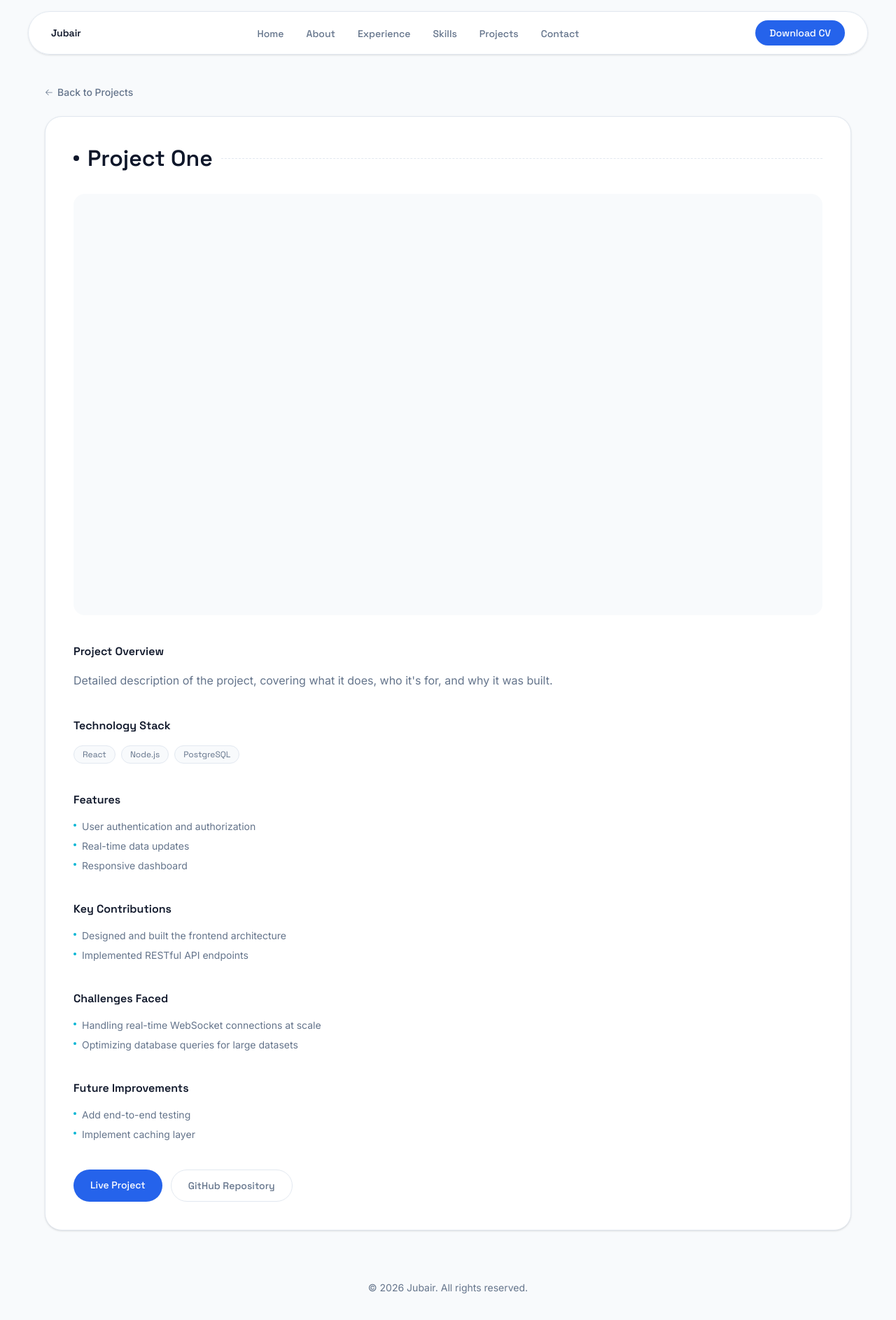
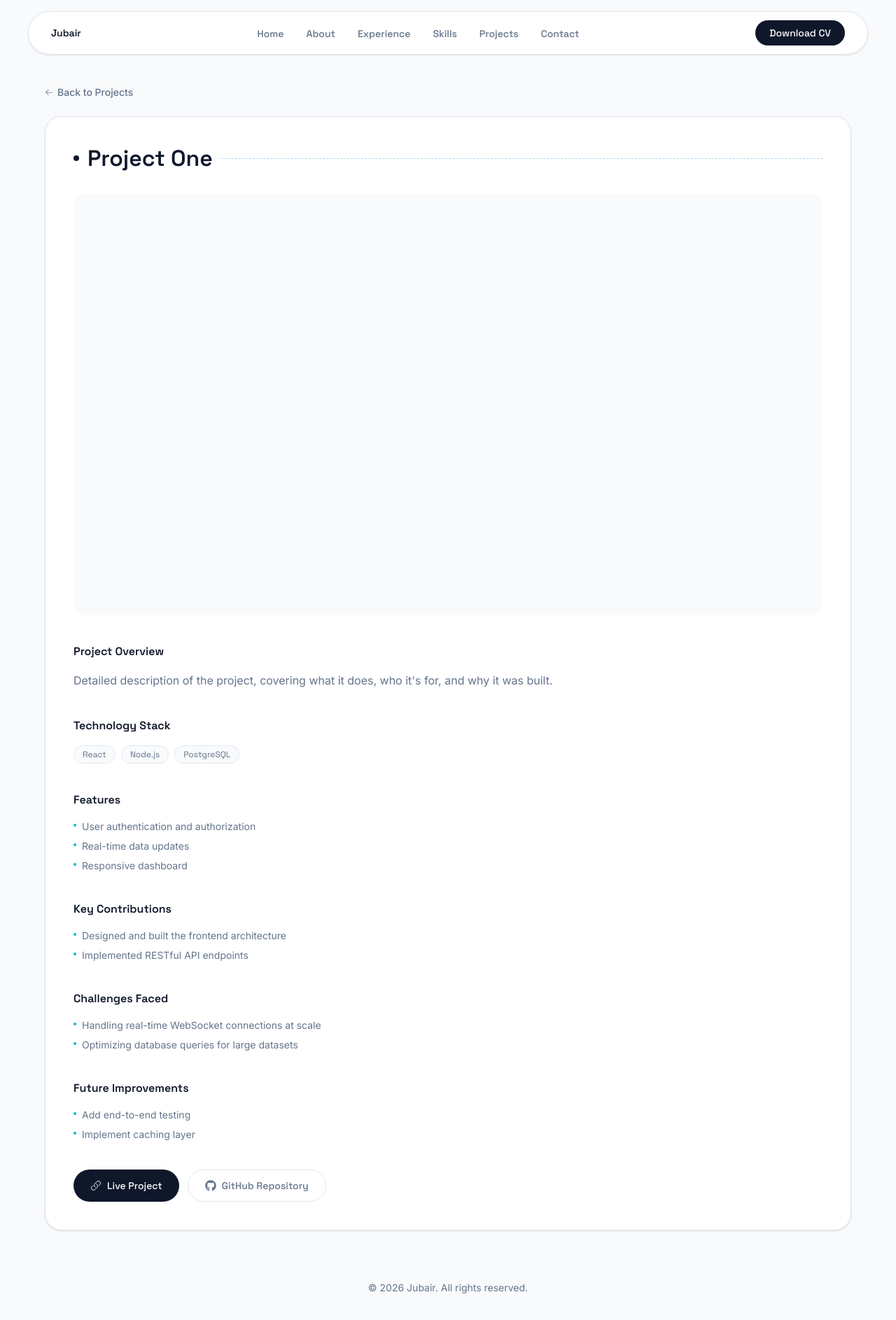
Before and after one commit to jubairalamdev/jubair-codes, a Next.js app: page /projects/project-1 in a window 1280 px wide. Shown: the top 1886 px of the page at 70% size. Built offline with nearby package versions, Linux system fonts and the light colour scheme.

Commit message:
fix: correct icon name for Live Project button

```diff
--- a/src/app/globals.css
+++ b/src/app/globals.css
@@ -1,8 +1,8 @@
 @import "tailwindcss";
 
 @theme {
-  --color-primary: #2563eb;
-  --color-primary-hover: #1d4ed8;
+  --color-primary: #0f172a;
+  --color-primary-hover: #1e293b;
   --color-secondary: #64748b;
   --color-accent: #06b6d4;
   --color-accent-hover: #0891b2;
--- a/src/app/projects/[id]/page.js
+++ b/src/app/projects/[id]/page.js
@@ -1,5 +1,6 @@
 import Link from "next/link";
-import { HiArrowLeft } from "react-icons/hi2";
+import { HiArrowLeft, HiOutlineLink } from "react-icons/hi2";
+import { FaGithub } from "react-icons/fa";
 import Container from "@/components/shared/Container";
 import Badge from "@/components/shared/Badge";
 import { getProjects, getProjectById } from "@/services/projects";
@@ -29,7 +30,7 @@ export default async function ProjectDetails({ params }) {
           <h1 className="text-section font-semibold text-black font-heading">
             {project.title}
           </h1>
-          <div className="flex-1 border-t border-dashed border-border" />
+          <div className="flex-1 border-t border-dashed border-accent/40" />
         </div>
 
         <div className="mt-8 aspect-video w-full rounded-2xl bg-bg-subtle" />
@@ -136,8 +137,9 @@ export default async function ProjectDetails({ params }) {
               href={project.liveUrl}
               target="_blank"
               rel="noopener noreferrer"
-              className="rounded-full bg-primary px-6 py-3 text-sm font-medium text-white transition-colors hover:bg-primary-hover font-heading"
+              className="inline-flex items-center gap-2 rounded-full bg-primary px-6 py-3 text-sm font-medium text-white transition-colors hover:bg-primary-hover font-heading"
             >
+              <HiOutlineLink className="text-base" />
               Live Project
             </a>
           )}
@@ -146,8 +148,9 @@ export default async function ProjectDetails({ params }) {
               href={project.githubUrl}
               target="_blank"
               rel="noopener noreferrer"
-              className="rounded-full border border-border px-6 py-3 text-sm font-medium text-secondary transition-colors hover:border-secondary hover:text-black font-heading"
+              className="inline-flex items-center gap-2 rounded-full border border-border px-6 py-3 text-sm font-medium text-secondary transition-colors hover:border-secondary hover:text-black font-heading"
             >
+              <FaGithub className="text-base" />
               GitHub Repository
             </a>
           )}
--- a/src/components/layout/Navbar.js
+++ b/src/components/layout/Navbar.js
@@ -52,7 +52,7 @@ export default function Navbar() {
                   aria-current={isActive ? "true" : undefined}
                   className={`text-sm font-medium transition-colors font-heading ${
                     isActive
-                      ? "text-primary"
+                      ? "text-accent"
                       : "text-secondary hover:text-black"
                   }`}
                 >
@@ -102,10 +102,10 @@ export default function Navbar() {
                   href={link.href}
                   onClick={(e) => handleNavClick(e, link.href)}
                   aria-current={isActive ? "true" : undefined}
-                  className={`block rounded-lg px-4 py-2 text-sm font-medium transition-colors font-heading ${
-                    isActive
-                      ? "text-primary bg-primary/5"
-                      : "text-secondary hover:text-black hover:bg-bg-subtle"
+                    className={`block rounded-lg px-4 py-2 text-sm font-medium transition-colors font-heading ${
+                      isActive
+                        ? "text-accent bg-accent/5"
+                        : "text-secondary hover:text-black hover:bg-bg-subtle"
                   }`}
                 >
                   {link.label}
--- a/src/components/shared/SectionHeader.js
+++ b/src/components/shared/SectionHeader.js
@@ -9,7 +9,7 @@ export default function SectionHeader({ title, icon: Icon }) {
       <h2 className="text-sm font-medium text-black uppercase tracking-wider font-heading">
         {title}
       </h2>
-      <div className="flex-1 border-t border-dashed border-border" />
+      <div className="flex-1 border-t border-dashed border-accent/40" />
     </div>
   );
 }
```
